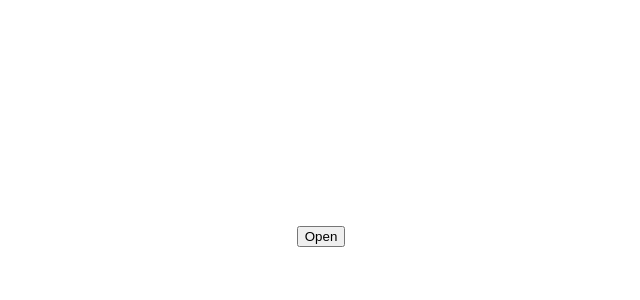
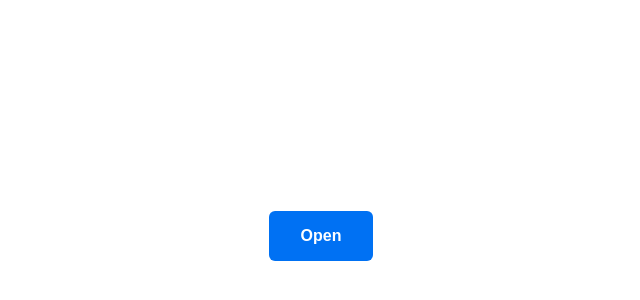
Before and after one commit to imteekay/frontend-challenges, a React (Create React App) app in the folder findhotel-frontend-assignment/: page / in a window 1280 px wide. Shown: the part 164-464 px from the top of the page, without its empty margins (319-959 px from the left). Built offline with nearby package versions, Linux system fonts and the light colour scheme.

Commit message:
use button component

```diff
--- a/findhotel-frontend-assignment/src/App.tsx
+++ b/findhotel-frontend-assignment/src/App.tsx
@@ -2,6 +2,7 @@ import { useState } from 'react';
 import { css } from '@emotion/css';
 import { GuestRoomOverlay } from './components/GuestRoomOverlay';
 import { pushState } from './base/pushState';
+import { Button } from './components/Button';
 import './App.css';
 
 function App() {
@@ -20,7 +21,7 @@ function App() {
           width: 100%;
         `}
       >
-        <button onClick={openOverlay}>Open</button>
+        <Button onClick={openOverlay}>Open</Button>
       </div>
       <GuestRoomOverlay
         onClose={closeOverlay}
```
